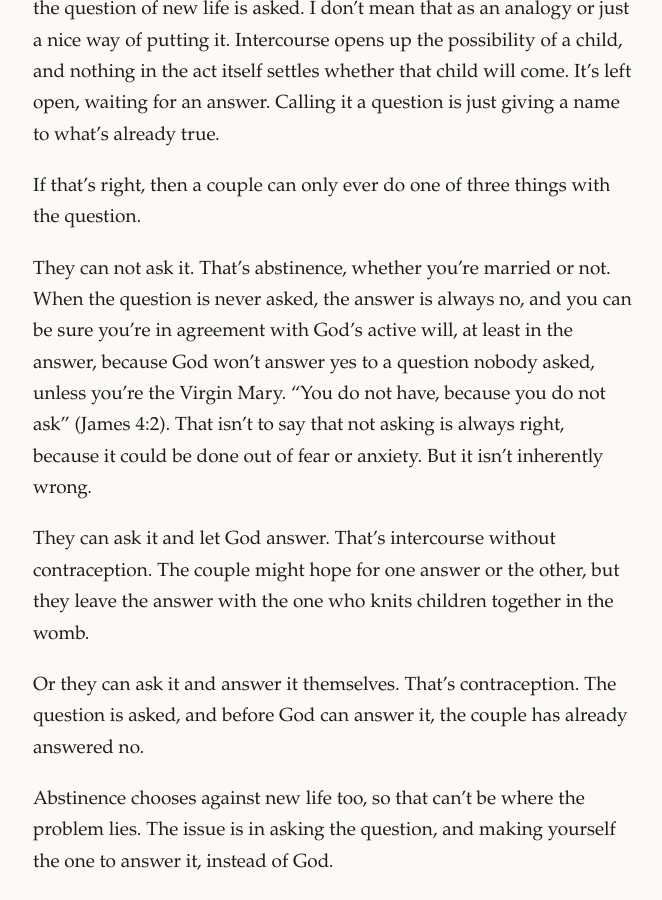
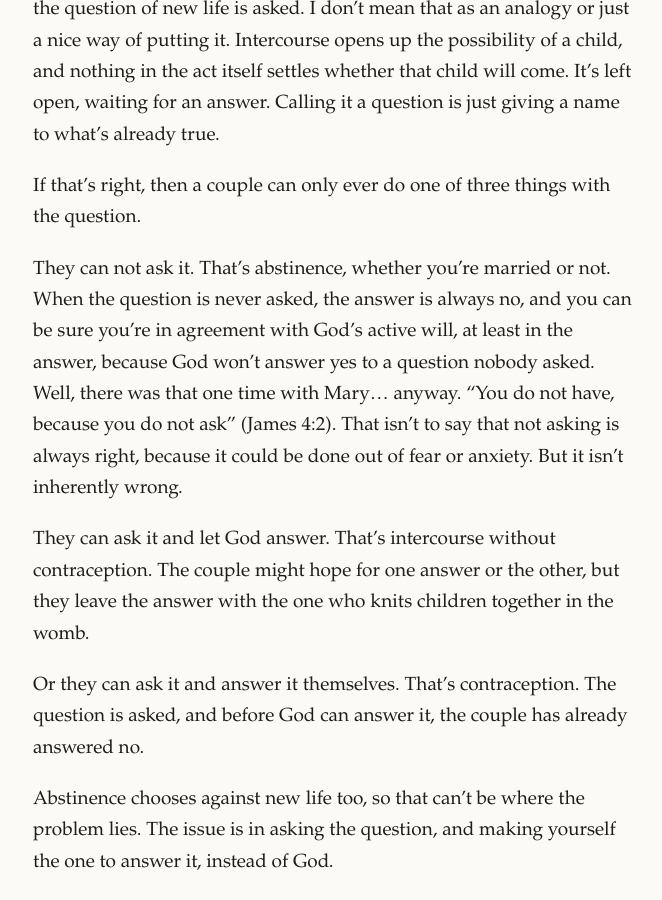
Before and after one commit to JezCam/jeremycameron.com, a Jekyll site: the page built from _posts/2026-10-22-my-thoughts-on-contraception.md, in a window 1280 px wide and 900 px high, scrolled down 3185 px. Shown: the whole window, without its empty margins (307-969 px from the left). Built offline with Jekyll 4.4.1, drawn with Linux system fonts in a browser that asks for light colours.

Commit message:
Rework Mary aside in contraception post
Co-Authored-By: Claude Opus 5.5 <noreply@anthropic.com>

```diff
--- a/_posts/2026-10-22-my-thoughts-on-contraception.md
+++ b/_posts/2026-10-22-my-thoughts-on-contraception.md
@@ -50,7 +50,7 @@ To answer that, I want to propose that a certain question is asked through inter
 
 If that's right, then a couple can only ever do one of three things with the question.
 
-They can not ask it. That's abstinence, whether you're married or not. When the question is never asked, the answer is always no, and you can be sure you're in agreement with God's active will, at least in the answer, because God won't answer yes to a question nobody asked, unless you're the Virgin Mary. "You do not have, because you do not ask" (James 4:2). That isn't to say that not asking is always right, because it could be done out of fear or anxiety. But it isn't inherently wrong.
+They can not ask it. That's abstinence, whether you're married or not. When the question is never asked, the answer is always no, and you can be sure you're in agreement with God's active will, at least in the answer, because God won't answer yes to a question nobody asked. Well, there was that one time with Mary... anyway. "You do not have, because you do not ask" (James 4:2). That isn't to say that not asking is always right, because it could be done out of fear or anxiety. But it isn't inherently wrong.
 
 They can ask it and let God answer. That's intercourse without contraception. The couple might hope for one answer or the other, but they leave the answer with the one who knits children together in the womb.
 
```
